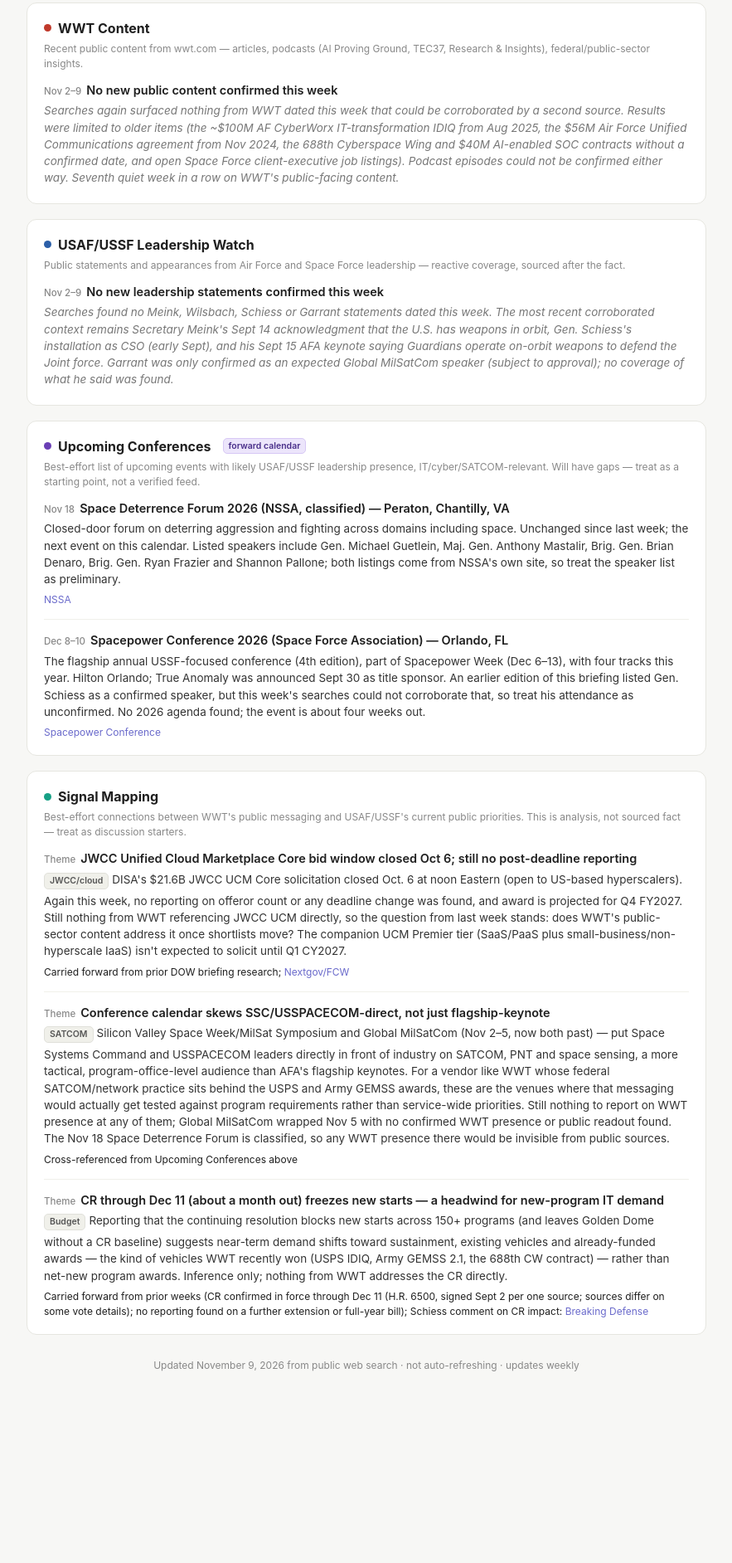
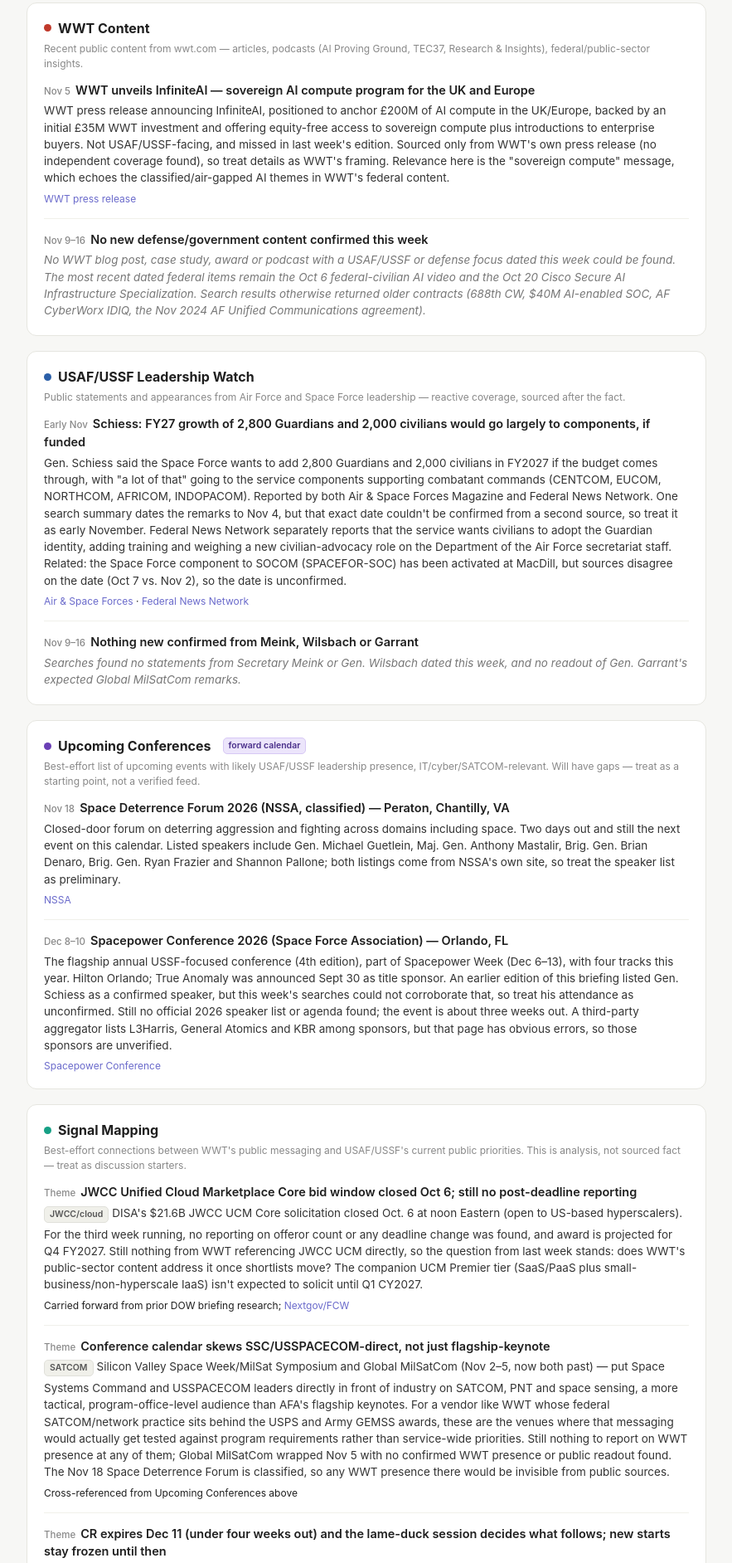
Before and after one commit to realcaptainramius/daily-briefings, a plain HTML site: page wwt.html in a window 1280 px wide. Shown: the part 373-2257 px from the top of the page at 83% size, without its empty margins (198-1081 px from the left). Before the commit the page ends 2088 px from the top, so only its background shows below. Drawn offline with Linux system fonts and the light colour scheme.

Commit message:
WWT/USSF signal mapping update 2026-11-16

```diff
--- a/wwt.html
+++ b/wwt.html
@@ -80,7 +80,7 @@
   <header>
     <div class="backlink"><a href="https://news.davidvasek.work">&larr; All briefings</a></div>
     <h1>WWT &harr; USAF/USSF Signal Mapping</h1>
-    <div class="meta">Compiled <strong>Monday, November 9, 2026</strong> &middot; World Wide Technology public content vs. USAF/USSF leadership priorities</div>
+    <div class="meta">Compiled <strong>Monday, November 16, 2026</strong> &middot; World Wide Technology public content vs. USAF/USSF leadership priorities</div>
     <div class="toc">
       <a href="#wwt">WWT Content</a>
       <a href="#leadership">Leadership Watch</a>
@@ -95,18 +95,28 @@
   <section class="cat wwt" id="wwt">
     <h2><span class="dot"></span>WWT Content</h2>
     <p class="sub">Recent public content from wwt.com &mdash; articles, podcasts (AI Proving Ground, TEC37, Research &amp; Insights), federal/public-sector insights.</p>
+    <div class="item">
+      <div class="headline"><span class="date">Nov 5</span>WWT unveils InfiniteAI &mdash; sovereign AI compute program for the UK and Europe</div>
+      <p>WWT press release announcing InfiniteAI, positioned to anchor &pound;200M of AI compute in the UK/Europe, backed by an initial &pound;35M WWT investment and offering equity-free access to sovereign compute plus introductions to enterprise buyers. Not USAF/USSF-facing, and missed in last week's edition. Sourced only from WWT's own press release (no independent coverage found), so treat details as WWT's framing. Relevance here is the "sovereign compute" message, which echoes the classified/air-gapped AI themes in WWT's federal content.</p>
+      <div class="src"><a href="https://www.wwt.com/press-release/world-wide-technology-unveils-infiniteai-to-anchor-200m-of-ai-compute-within-the-uk-and-europe" target="_blank">WWT press release</a></div>
+    </div>
     <div class="item empty">
-      <div class="headline"><span class="date">Nov 2&ndash;9</span>No new public content confirmed this week</div>
-      <p>Searches again surfaced nothing from WWT dated this week that could be corroborated by a second source. Results were limited to older items (the ~$100M AF CyberWorx IT-transformation IDIQ from Aug 2025, the $56M Air Force Unified Communications agreement from Nov 2024, the 688th Cyberspace Wing and $40M AI-enabled SOC contracts without a confirmed date, and open Space Force client-executive job listings). Podcast episodes could not be confirmed either way. Seventh quiet week in a row on WWT's public-facing content.</p>
+      <div class="headline"><span class="date">Nov 9&ndash;16</span>No new defense/government content confirmed this week</div>
+      <p>No WWT blog post, case study, award or podcast with a USAF/USSF or defense focus dated this week could be found. The most recent dated federal items remain the Oct 6 federal-civilian AI video and the Oct 20 Cisco Secure AI Infrastructure Specialization. Search results otherwise returned older contracts (688th CW, $40M AI-enabled SOC, AF CyberWorx IDIQ, the Nov 2024 AF Unified Communications agreement).</p>
     </div>
   </section>
 
   <section class="cat leadership" id="leadership">
     <h2><span class="dot"></span>USAF/USSF Leadership Watch</h2>
     <p class="sub">Public statements and appearances from Air Force and Space Force leadership &mdash; reactive coverage, sourced after the fact.</p>
+    <div class="item">
+      <div class="headline"><span class="date">Early Nov</span>Schiess: FY27 growth of 2,800 Guardians and 2,000 civilians would go largely to components, if funded</div>
+      <p>Gen. Schiess said the Space Force wants to add 2,800 Guardians and 2,000 civilians in FY2027 if the budget comes through, with "a lot of that" going to the service components supporting combatant commands (CENTCOM, EUCOM, NORTHCOM, AFRICOM, INDOPACOM). Reported by both Air &amp; Space Forces Magazine and Federal News Network. One search summary dates the remarks to Nov 4, but that exact date couldn't be confirmed from a second source, so treat it as early November. Federal News Network separately reports that the service wants civilians to adopt the Guardian identity, adding training and weighing a new civilian-advocacy role on the Department of the Air Force secretariat staff. Related: the Space Force component to SOCOM (SPACEFOR-SOC) has been activated at MacDill, but sources disagree on the date (Oct 7 vs. Nov 2), so the date is unconfirmed.</p>
+      <div class="src"><a href="https://www.airandspaceforces.com/space-force-chief-component-growth-operational-demand/" target="_blank">Air &amp; Space Forces</a> &middot; <a href="https://federalnewsnetwork.com/defense-main/2026/11/space-force-wants-civilian-employees-to-embrace-guardian-identity/" target="_blank">Federal News Network</a></div>
+    </div>
     <div class="item empty">
-      <div class="headline"><span class="date">Nov 2&ndash;9</span>No new leadership statements confirmed this week</div>
-      <p>Searches found no Meink, Wilsbach, Schiess or Garrant statements dated this week. The most recent corroborated context remains Secretary Meink's Sept 14 acknowledgment that the U.S. has weapons in orbit, Gen. Schiess's installation as CSO (early Sept), and his Sept 15 AFA keynote saying Guardians operate on-orbit weapons to defend the Joint force. Garrant was only confirmed as an <em>expected</em> Global MilSatCom speaker (subject to approval); no coverage of what he said was found.</p>
+      <div class="headline"><span class="date">Nov 9&ndash;16</span>Nothing new confirmed from Meink, Wilsbach or Garrant</div>
+      <p>Searches found no statements from Secretary Meink or Gen. Wilsbach dated this week, and no readout of Gen. Garrant's expected Global MilSatCom remarks.</p>
     </div>
   </section>
 
@@ -115,12 +125,12 @@
     <p class="sub">Best-effort list of upcoming events with likely USAF/USSF leadership presence, IT/cyber/SATCOM-relevant. Will have gaps &mdash; treat as a starting point, not a verified feed.</p>
     <div class="item">
       <div class="headline"><span class="date">Nov 18</span>Space Deterrence Forum 2026 (NSSA, classified) &mdash; Peraton, Chantilly, VA</div>
-      <p>Closed-door forum on deterring aggression and fighting across domains including space. Unchanged since last week; the next event on this calendar. Listed speakers include Gen. Michael Guetlein, Maj. Gen. Anthony Mastalir, Brig. Gen. Brian Denaro, Brig. Gen. Ryan Frazier and Shannon Pallone; both listings come from NSSA's own site, so treat the speaker list as preliminary.</p>
+      <p>Closed-door forum on deterring aggression and fighting across domains including space. Two days out and still the next event on this calendar. Listed speakers include Gen. Michael Guetlein, Maj. Gen. Anthony Mastalir, Brig. Gen. Brian Denaro, Brig. Gen. Ryan Frazier and Shannon Pallone; both listings come from NSSA's own site, so treat the speaker list as preliminary.</p>
       <div class="src"><a href="https://nssaspace.org/event/space-deterrence-forum-26/" target="_blank">NSSA</a></div>
     </div>
     <div class="item">
       <div class="headline"><span class="date">Dec 8&ndash;10</span>Spacepower Conference 2026 (Space Force Association) &mdash; Orlando, FL</div>
-      <p>The flagship annual USSF-focused conference (4th edition), part of Spacepower Week (Dec 6&ndash;13), with four tracks this year. Hilton Orlando; True Anomaly was announced Sept 30 as title sponsor. An earlier edition of this briefing listed Gen. Schiess as a confirmed speaker, but this week's searches could not corroborate that, so treat his attendance as unconfirmed. No 2026 agenda found; the event is about four weeks out.</p>
+      <p>The flagship annual USSF-focused conference (4th edition), part of Spacepower Week (Dec 6&ndash;13), with four tracks this year. Hilton Orlando; True Anomaly was announced Sept 30 as title sponsor. An earlier edition of this briefing listed Gen. Schiess as a confirmed speaker, but this week's searches could not corroborate that, so treat his attendance as unconfirmed. Still no official 2026 speaker list or agenda found; the event is about three weeks out. A third-party aggregator lists L3Harris, General Atomics and KBR among sponsors, but that page has obvious errors, so those sponsors are unverified.</p>
       <div class="src"><a href="https://attendspacepower.org/speakers-2/" target="_blank">Spacepower Conference</a></div>
     </div>
   </section>
@@ -130,7 +140,7 @@
     <p class="sub">Best-effort connections between WWT's public messaging and USAF/USSF's current public priorities. This is analysis, not sourced fact &mdash; treat as discussion starters.</p>
     <div class="item">
       <div class="headline"><span class="date">Theme</span>JWCC Unified Cloud Marketplace Core bid window closed Oct 6; still no post-deadline reporting</div>
-      <p><span class="tag">JWCC/cloud</span>DISA's $21.6B JWCC UCM Core solicitation closed Oct. 6 at noon Eastern (open to US-based hyperscalers). Again this week, no reporting on offeror count or any deadline change was found, and award is projected for Q4 FY2027. Still nothing from WWT referencing JWCC UCM directly, so the question from last week stands: does WWT's public-sector content address it once shortlists move? The companion UCM Premier tier (SaaS/PaaS plus small-business/non-hyperscale IaaS) isn't expected to solicit until Q1 CY2027.</p>
+      <p><span class="tag">JWCC/cloud</span>DISA's $21.6B JWCC UCM Core solicitation closed Oct. 6 at noon Eastern (open to US-based hyperscalers). For the third week running, no reporting on offeror count or any deadline change was found, and award is projected for Q4 FY2027. Still nothing from WWT referencing JWCC UCM directly, so the question from last week stands: does WWT's public-sector content address it once shortlists move? The companion UCM Premier tier (SaaS/PaaS plus small-business/non-hyperscale IaaS) isn't expected to solicit until Q1 CY2027.</p>
       <div class="src">Carried forward from prior DOW briefing research; <a href="https://www.nextgov.com/acquisition/2026/09/pentagon-unveils-first-two-solicitations-its-next-big-cloud-contract/415846/" target="_blank">Nextgov/FCW</a></div>
     </div>
     <div class="item">
@@ -139,14 +149,19 @@
       <div class="src">Cross-referenced from Upcoming Conferences above</div>
     </div>
   <div class="item">
-      <div class="headline"><span class="date">Theme</span>CR through Dec 11 (about a month out) freezes new starts &mdash; a headwind for new-program IT demand</div>
-      <p><span class="tag">Budget</span>Reporting that the continuing resolution blocks new starts across 150+ programs (and leaves Golden Dome without a CR baseline) suggests near-term demand shifts toward sustainment, existing vehicles and already-funded awards &mdash; the kind of vehicles WWT recently won (USPS IDIQ, Army GEMSS 2.1, the 688th CW contract) &mdash; rather than net-new program awards. Inference only; nothing from WWT addresses the CR directly.</p>
-      <div class="src">Carried forward from prior weeks (CR confirmed in force through Dec 11 (H.R. 6500, signed Sept 2 per one source; sources differ on some vote details); no reporting found on a further extension or full-year bill); Schiess comment on CR impact: <a href="https://breakingdefense.com/2026/09/budget-impasse-imperils-1-in-10-space-force-programs-new-chief-says/" target="_blank">Breaking Defense</a></div>
+      <div class="headline"><span class="date">Theme</span>CR expires Dec 11 (under four weeks out) and the lame-duck session decides what follows; new starts stay frozen until then</div>
+      <p><span class="tag">Budget</span>Reporting that the continuing resolution blocks new starts across 150+ programs (and leaves Golden Dome without a CR baseline) suggests near-term demand shifts toward sustainment, existing vehicles and already-funded awards &mdash; the kind of vehicles WWT recently won (USPS IDIQ, Army GEMSS 2.1, the 688th CW contract) &mdash; rather than net-new program awards. With the Nov 3 midterms over, Congress is back for a lame-duck session to decide between full-year FY27 appropriations and another CR, and the FY27 NDAA is still pending in the Senate. The Space Force growth Schiess described above, and the push for its components, depends on that outcome. Inference only; nothing from WWT addresses the CR directly.</p>
+      <div class="src">Carried forward from prior weeks (CR confirmed in force through Dec 11 (H.R. 6500, signed Sept 2 per one source; sources differ on some vote details); no reporting found on a further extension or full-year bill as of Nov 16); <a href="https://www.airandspaceforces.com/after-midterms-congress-reckon-defense-funding-ndaa/" target="_blank">Air &amp; Space Forces</a> on the post-midterm agenda; Schiess comment on CR impact: <a href="https://breakingdefense.com/2026/09/budget-impasse-imperils-1-in-10-space-force-programs-new-chief-says/" target="_blank">Breaking Defense</a></div>
+    </div>
+    <div class="item">
+      <div class="headline"><span class="date">Theme</span>Space Force growth is aimed at combatant-command components, which means more distributed users who need enterprise IT</div>
+      <p><span class="tag">Workforce/IT</span>If the FY27 increase is funded, Schiess's emphasis on growing the components (SPACEFOR-SOC is the newest) implies more Guardians and civilians spread across forward and joint headquarters. That points toward demand for networking, collaboration and cyber services at those sites, which is the kind of enterprise-IT work WWT already does for the Air Force (Unified Communications, the 688th CW). It also reinforces why WWT is staffing a dedicated Space Force client executive. Inference only; it depends on full-year funding, and nothing from WWT addresses USSF components directly.</p>
+      <div class="src">Cross-referenced from Leadership Watch above</div>
     </div>
   </section>
 
   <footer>
-    Updated November 9, 2026 from public web search &middot; not auto-refreshing &middot; updates weekly
+    Updated November 16, 2026 from public web search &middot; not auto-refreshing &middot; updates weekly
   </footer>
 
 </div>
```
